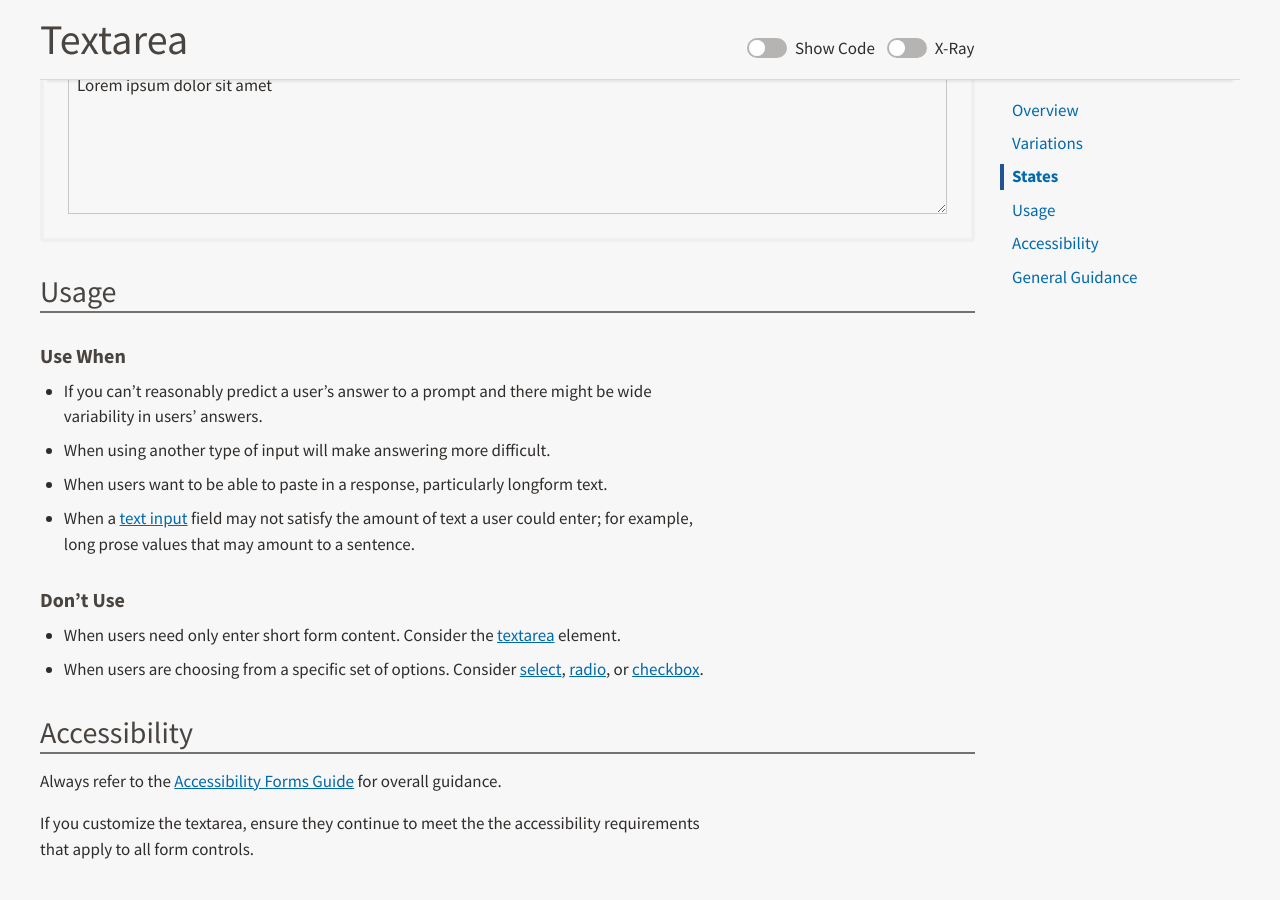
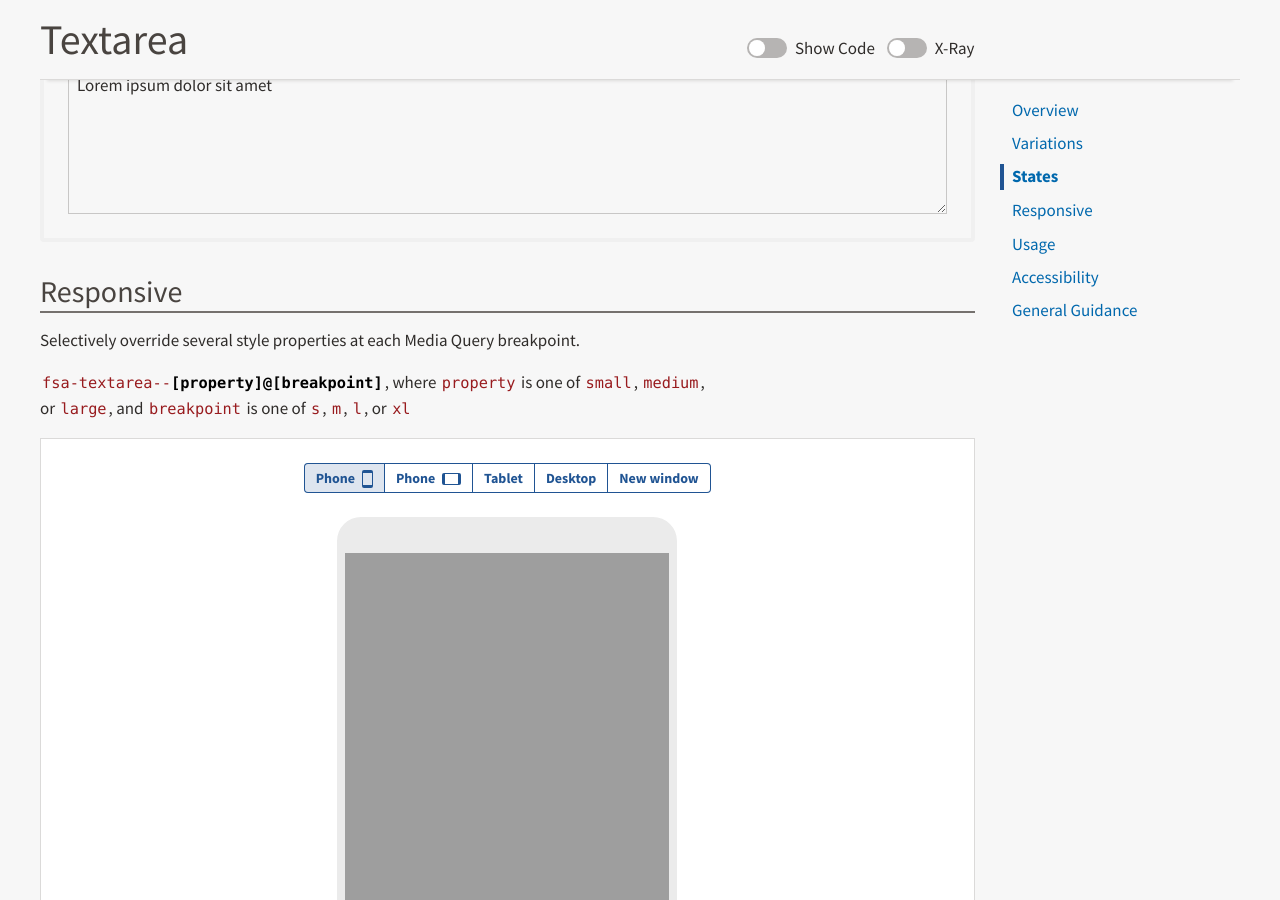
Before and after one commit to USDA-FSA/fsa-design-system, a Jekyll site: the page built from components/textarea/index.md, in a window 1280 px wide and 900 px high, scrolled down 3831 px. Built offline with Jekyll 4.4.1, drawn with Linux system fonts in a browser that asks for light colours.

Commit message:
Doc'd RWD scopes of Textarea [closes #329]

````diff
--- a/components/textarea/index.md
+++ b/components/textarea/index.md
@@ -118,6 +118,35 @@
 <textarea class="fsa-textarea" readonly="readonly" name="ilozuphg" placeholder="Placeholder">Lorem ipsum dolor sit amet</textarea>
 ```
 
+## Responsive
+
+Selectively override several style properties at each Media Query breakpoint.
+
+<code>fsa-textarea--<strong>[property]@[breakpoint]</strong></code>, where
+<code>property</code> is one of
+<code>small</code>,
+<code>medium</code>, or
+<code>large</code>, and <code>breakpoint</code> is one of
+<code title="small">s</code>,
+<code title="medium">m</code>,
+<code title="large">l</code>, or
+<code title="extra large">xl</code>
+
+<div class="docs__rwd-demo-block">
+  <div class="docs__rwd-embed-container">
+    <span class="fsa-btn-group fsa-btn-group--small" role="group" data-component="">
+      <button data-behavior="toggle-rwd-size" data-target="rwd-demo_textarea" data-size="phone" class="fsa-btn-group__item fsa-btn-group__item--active" aria-selected="true" type="button" title="Portrait"><span class="sr-only">Portrait</span> Phone <span class="docs__rwd-demo-icon docs__rwd-demo-icon--portrait"></span></button>
+      <button data-behavior="toggle-rwd-size" data-target="rwd-demo_textarea" data-size="phone-big" class="fsa-btn-group__item" type="button" title="Landscape"><span class="sr-only">Landscape</span> Phone <span class="docs__rwd-demo-icon docs__rwd-demo-icon--landscape"></span></button>
+      <button data-behavior="toggle-rwd-size" data-target="rwd-demo_textarea" data-size="tablet" class="fsa-btn-group__item" type="button">Tablet</button>
+      <button data-behavior="toggle-rwd-size" data-target="rwd-demo_textarea" data-size="desktop" class="fsa-btn-group__item" type="button">Desktop</button>
+      <a class="fsa-btn-group__item" href="http://usda-fsa.github.io/fsa-style/demo/rwd__textarea.html" target="_blank" title="View in its own browser window">New window</a>
+    </span>
+    <div class="docs__rwd-embed docs__rwd-embed--phone" id="rwd-demo_textarea">
+      <iframe title="Responsive Demo: Textarea" src="http://usda-fsa.github.io/fsa-style/demo/rwd__textarea.html" class="docs__rwd-iframe" allowtransparency="true" frameborder="0" scrolling="yes" allowfullscreen="true"> </iframe>
+    </div>
+  </div>
+</div>
+
 ## Usage
 
 ### Use When
````
